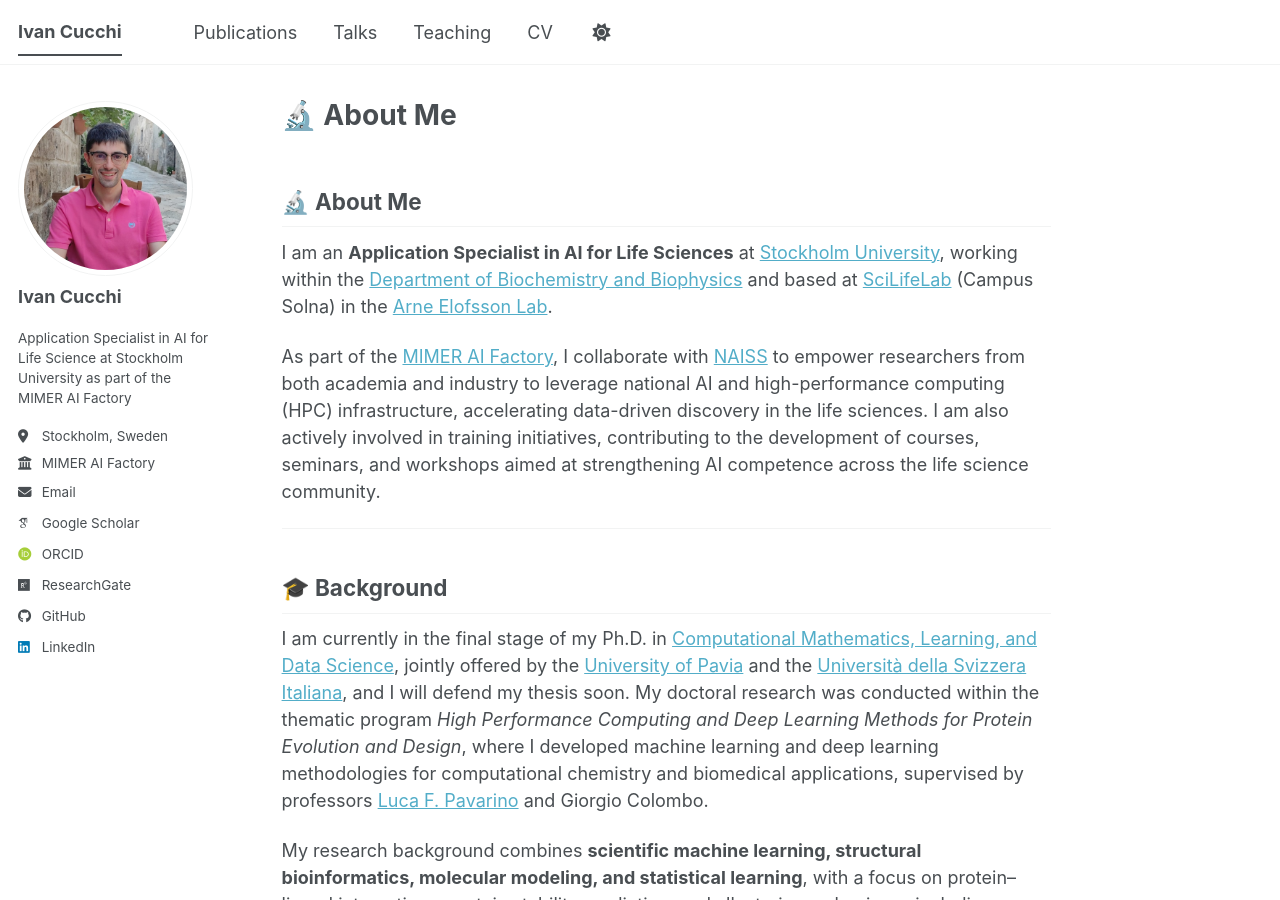
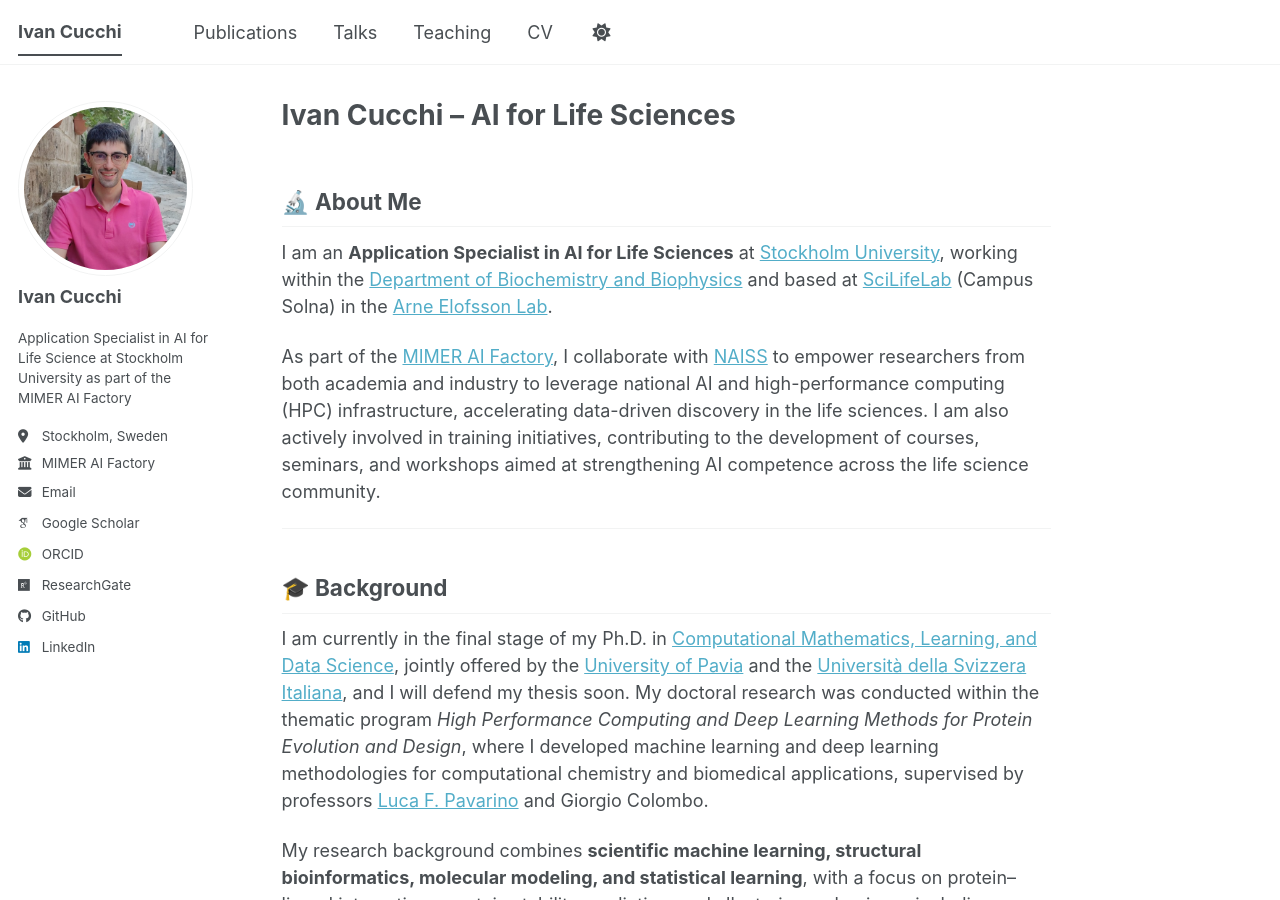
Before and after one commit to ivanqkk/ivanqkk.github.io, a Jekyll site: the page built from _pages/about.md, in a window 1280 px wide and 900 px high. Built offline with Jekyll 4.4.1, drawn with Linux system fonts in a browser that asks for light colours; some web fonts are replaced; a script bundle is joined from its source files by our own code; library files that are not in the unit come from our copies; our own code applies the rules of GitHub Pages for plain Markdown files.

Commit message:
Update site description and about page title

```diff
--- a/_config.yml
+++ b/_config.yml
@@ -12,7 +12,7 @@
 title                    : "Ivan Cucchi"
 title_separator          : "-"
 name                     : &name "Ivan Cucchi"
-description              : &description "Ivan Cucchi's academic portfolio"   # Update this with a general description of your site, this is the default if not overridden by a page
+description              : &description "Ivan Cucchi's Portfolio"   # Update this with a general description of your site, this is the default if not overridden by a page
 url                      : https://ivanqkk.github.io # The base hostname & protocol for your site e.g. "https://[your GitHub username].github.io",
                                                            # or if you already have some other page hosted on Github then use "https://[your GitHub username].github.io/[Your Repo Name]"
 baseurl                  : "" # the subpath of your site, e.g. "/blog"
--- a/_pages/about.md
+++ b/_pages/about.md
@@ -1,6 +1,6 @@
 ---
 permalink: /
-title:
+title: "Ivan Cucchi – AI for Life Sciences"
 author_profile: true
 redirect_from:
   - /about/
```
